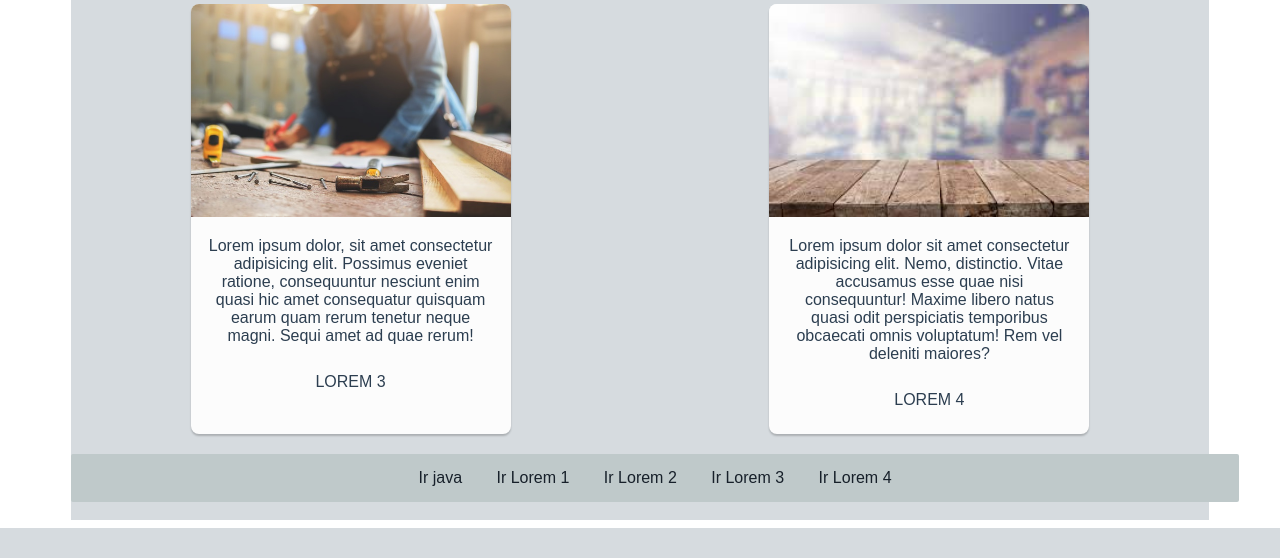
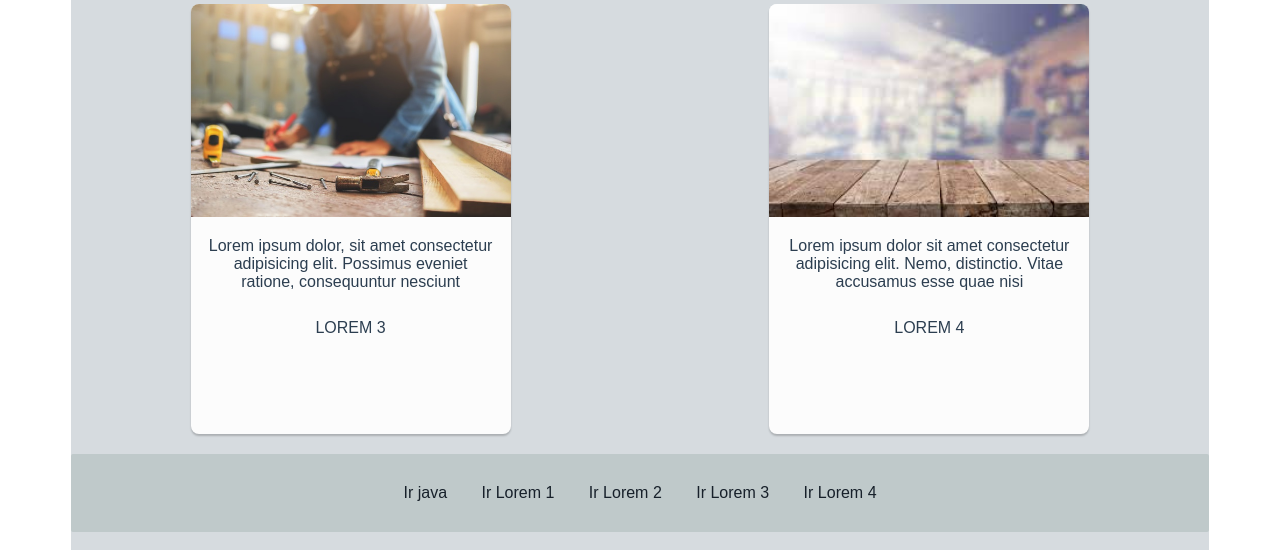
Before and after one commit to gustavo-sobarzo/PuroHtmlyCss, a PHP site: page /web/acercade.html in a window 1280 px wide. Shown: the part 1150-1708 px from the top of the page. Before the commit the page ends 1678 px from the top, so only its background shows below. Run offline with PHP 8.4, Linux system fonts and the light colour scheme; some web fonts are replaced.

Commit message:
Update13

```diff
--- a/css/stylesAcercade.css
+++ b/css/stylesAcercade.css
@@ -66,6 +66,7 @@ p {
   box-shadow: 0 2px 2px rgba(0, 0, 0, 0.2);
   overflow: hidden;
   transition: all 0.25s;
+
 }
 .tarjeta:hover {
   transform: translateY(-15px);
@@ -105,7 +106,17 @@ p {
 }
 
 /*--------------------------------Estilo barra nav de Lorem---------------------------------------*/
+.contenedor_ascensor {
+  margin: auto;
+  gap: 20px;
+  margin-top: 20px;
+  padding: 15px;
+  border: none;
+  background-color: #bfc9ca;
+  border-radius: 2px;
+}
 .ascensor {
+  display: inline-block;
   text-decoration: none;
   padding: 15px;
   color: #17202a;
@@ -114,17 +125,20 @@ p {
   background-color: #616a6b;
   padding: 9px;
 }
-.contenedor_ascensor {
-  width: 100%;
-  gap: 20px;
-  margin-top: 20px;
-  padding: 15px;
-  border: none;
-  background-color: #bfc9ca;
-  border-radius: 2px;
+@media screen and (max-width:500px){
+  .ascensor{
+    font-size: small;
+  }
 }
 
 /*-----------------------------------------Estilos boton Volver----------------------------*/
+.btn_contenedor {
+  margin-left: 30px;
+  top: 0;
+  border: none;
+  position: fixed;
+  margin-top: 80px;
+}
 .btn_volver {
   text-decoration: none;
   color: white;
@@ -134,21 +148,20 @@ p {
   background-color: #1966ff;
   border-radius: 3px;
 }
-
 .btn_contenedor:hover {
   background-color: #4483ff;
 }
 
-.btn_contenedor {
-  margin-left: 30px;
-  top: 0;
-  border: none;
-  position: fixed;
-  margin-top: 80px;
+@media screen and (max-width:500px){
+  .btn_contenedor{
+    margin-left: 0px;
+    margin-top: 150px;
+  }
+  .btn_volver{
+    padding: 15px;
+  }
 }
-@media screen and (max-width: 500px){
 
-}
 /*-------------------------------------------Estilos Carrusel---------------------------------*/
 .carrusel,
 .slide,
--- a/web/acercade.html
+++ b/web/acercade.html
@@ -115,8 +115,6 @@
                 <img src="/imagenes/img4.jpg" alt="">
                 <p> Lorem ipsum dolor, sit amet consectetur adipisicing elit. Possimus eveniet ratione,
                     consequuntur nesciunt
-                    enim quasi hic amet consequatur quisquam earum quam rerum tenetur neque magni. Sequi amet ad quae
-                    rerum!
                 </p>
                 <p>LOREM 3</p>
             </div>
@@ -125,10 +123,7 @@
                 <img src="/imagenes/img5.jpg" alt="">
                 <p>Lorem ipsum dolor sit amet consectetur adipisicing elit. Nemo, distinctio. Vitae accusamus
                     esse
-                    quae nisi
-                    consequuntur! Maxime libero natus quasi odit perspiciatis temporibus obcaecati omnis voluptatum! Rem
-                    vel
-                    deleniti maiores?</p>
+                    quae nisi</p>
                 <p>LOREM 4</p>
             </div>
         </div>
@@ -146,6 +141,7 @@
             <a class="btn_volver" href="/index.html">volver</a>
         </div>
     </div>
+    <script src="https://code.jquery.com/jquery-1.12.4.min.js"></script>
     <script>
         let verMas = (id) => {
             if (id === 'mas') {
```
